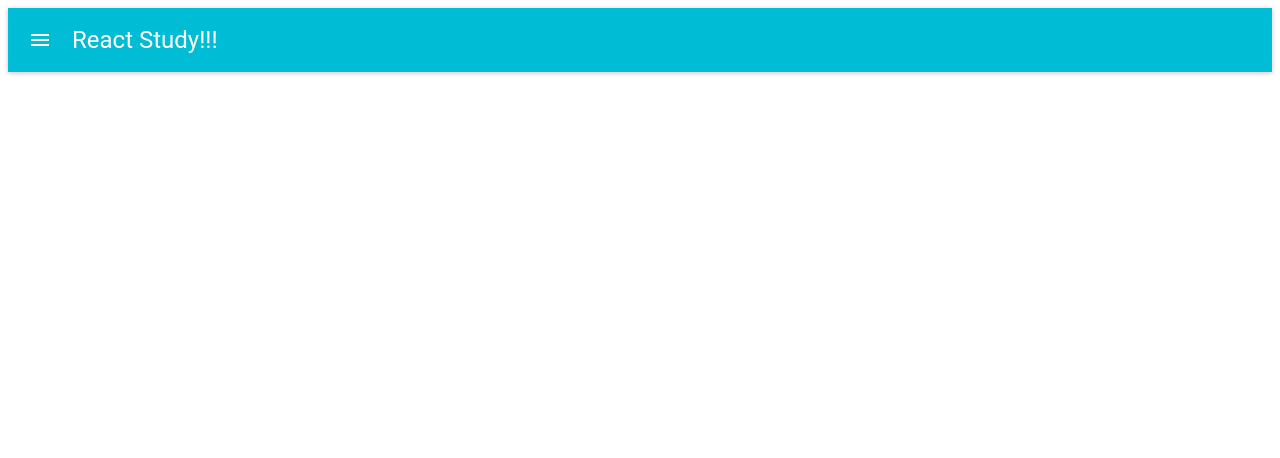
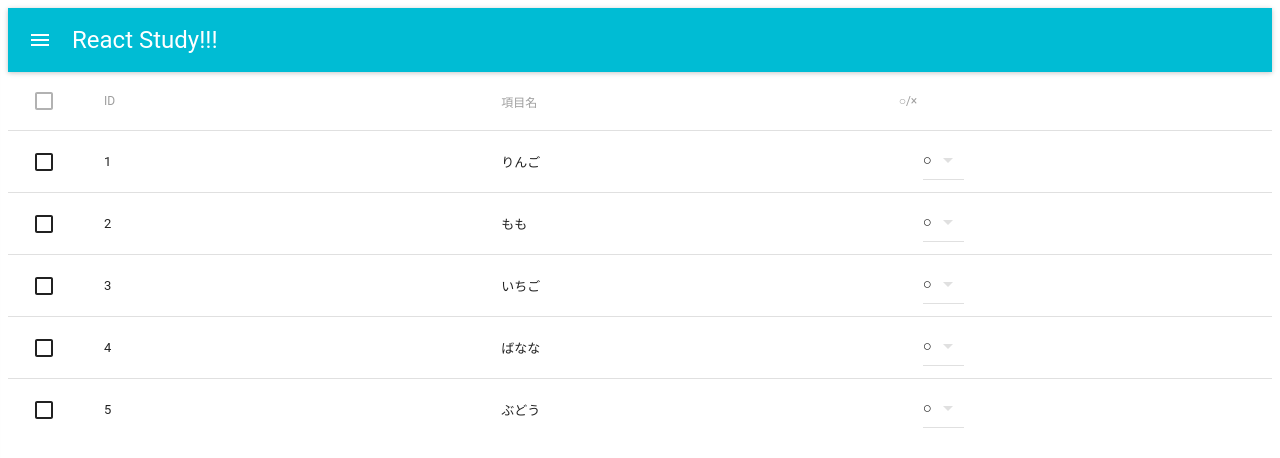
Before and after one commit to nukomaru/Study, a React app: page /test_table in a window 1280 px wide. Shown: the top 458 px of the page. Built offline with nearby package versions, Linux system fonts and the light colour scheme; the HTML template or start-up script is replaced by a standard one; what react-tap-event-plugin would draw is missing.

Commit message:
[update] ファイル名変更

```diff
--- a/src/Body.jsx
+++ b/src/Body.jsx
@@ -2,7 +2,7 @@ import React from 'react'
 import Home from './pages/Home'
 import About from './pages/About'
 import Text from './pages/Text'
-import TableSample from './pages/TableSample'
+import TableSample from './pages/TestTable'
 import {Route, Switch} from 'react-router-dom'
 
 const Body = () => (
@@ -11,7 +11,7 @@ const Body = () => (
       <Route exact path="/" component={Home} />
       <Route path="/about" component={About} />
       <Route path="/text" component={Text} />
-      <Route path="/table" component={TableSample} />
+      <Route path="/test_table" component={TableSample} />
     </div>
   </Switch>
 );
--- a/src/NavBar.jsx
+++ b/src/NavBar.jsx
@@ -30,7 +30,7 @@ export default class NavBar extends Component {
           <Link to="/"><MenuItem onClick={() => this.handleClose()}>Home</MenuItem></Link>
           <Link to="/about"><MenuItem onClick={() => this.handleClose()}>About</MenuItem></Link>
           <Link to="/text"><MenuItem onClick={() => this.handleClose()}>Text</MenuItem></Link>
-          <Link to="/table"><MenuItem onClick={() => this.handleClose()}>Table</MenuItem></Link>
+          <Link to="/test_table"><MenuItem onClick={() => this.handleClose()}>TestTable</MenuItem></Link>
         </Drawer>
       <AppBar title="React Study!!!" onLeftIconButtonClick={() => this.handleToggle()}/>
       </div>
--- a/src/components/DropDownMenuSample.jsx
+++ b/src/components/DropDownMenu.jsx
@@ -1,8 +1,8 @@
 import React from 'react'
-import DropDownMenu from 'material-ui/DropDownMenu';
+import DropDown from 'material-ui/DropDownMenu';
 import MenuItem from 'material-ui/MenuItem';
 
-export default class DropDownMenuSample extends React.Component {
+export default class DropDownMenu extends React.Component {
     constructor(props) {
       super(props);
       this.state = {
@@ -16,10 +16,10 @@ export default class DropDownMenuSample extends React.Component {
 
     render() {
       return (
-        <DropDownMenu value={this.state.value} onChange={this.handleChange.bind(this)}>
+        <DropDown value={this.state.value} onChange={this.handleChange.bind(this)}>
           <MenuItem value={"○"} primaryText="○" />
           <MenuItem value={"×"} primaryText="×" />
-        </DropDownMenu>
+        </DropDown>
       )
     }
   }
--- a/src/pages/TableSample.jsx
+++ b/src/pages/TestTable.jsx
@@ -1,9 +1,9 @@
 import React from 'react'
 import {Table, TableBody, TableHeader, TableHeaderColumn, TableRow, TableRowColumn} from 'material-ui/Table';
 import MenuItem from 'material-ui/MenuItem';
-import DropDownMenu from '../components/DropDownMenuSample';
+import DropDownMenu from '../components/DropDownMenu';
 
-const TableSample = () => (
+const TestTable = () => (
   <Table>
     <TableHeader>
       <TableRow>
@@ -52,4 +52,4 @@ const TableSample = () => (
   </Table>
 )
 
-export default TableSample
+export default TestTable
```
